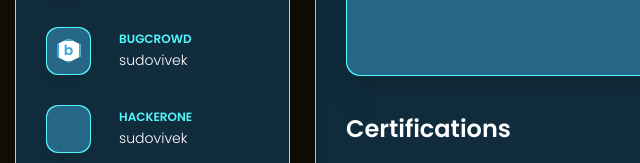
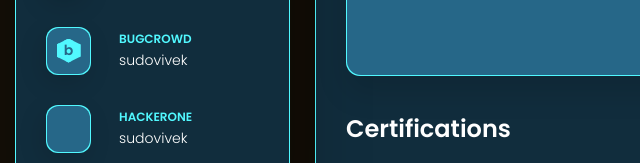
Before and after one commit to sudovivek/sudovivek.github.io, a plain HTML site: page index.html in a window 1280 px wide. Shown: the part 769-932 px from the top of the page, 25-665 px from the left. Drawn offline with nearby package versions, Linux system fonts and the light colour scheme; grey boxes are pictures that could not be loaded; some icons are missing.

```diff
--- a/index.html
+++ b/index.html
@@ -164,19 +164,19 @@
                         .hexagon {
                             width: 24px;
                             height: 24px;
-                            background-color: #fff;
+                            background-color: #51f8ff;
                             position: relative;
                             display: flex;
                             justify-content: center;
                             align-items: center;
                             clip-path: polygon(50% 0%, 100% 25%, 100% 75%, 50% 100%, 0% 75%, 0% 25%);
-                            border: 2px solid #38a9df;
+                            border: 2px solid #51f8ff;
                         }
 
                         .b-text {
                             font-size: 14px;
                             font-weight: bold;
-                            color: #38a9df;
+                            color: #266788;
                         }
 
                         .contact-item {
```
